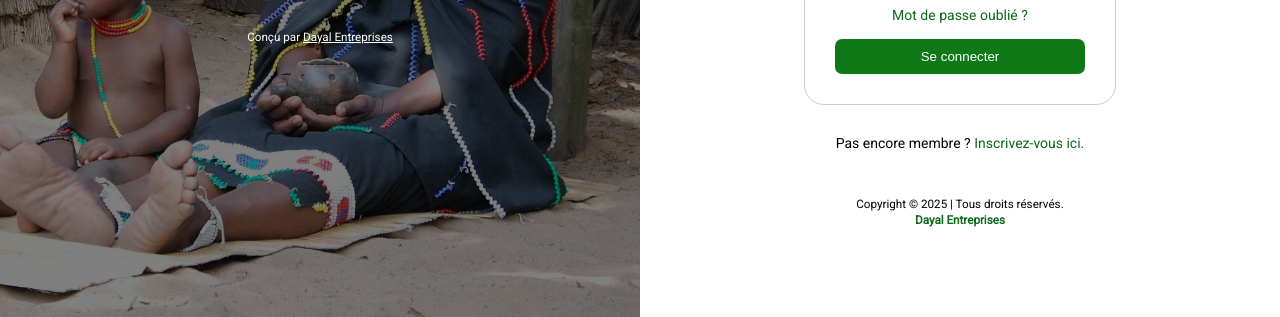
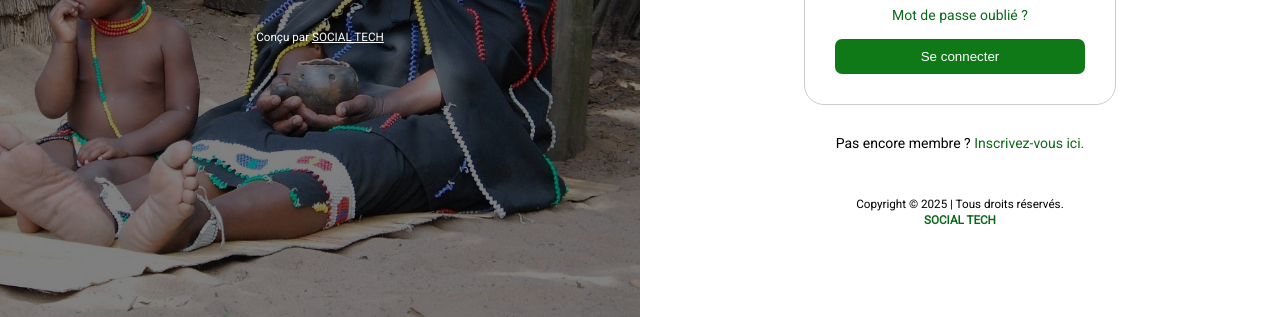
Before and after one commit to ABENIKokouBernard/authentication_gate, a plain HTML site: page index.html in a window 1280 px wide. Shown: the part 433-750 px from the top of the page. Drawn offline with Linux system fonts and the light colour scheme.

Commit message:
Update index.html

```diff
--- a/index.html
+++ b/index.html
@@ -28,7 +28,7 @@
                         </h3><br /><br />
 
                         <small>
-                            Conçu par <a class="text-white" href=""><u>Dayal Entreprises</u></a>
+                            Conçu par <a class="text-white" href=""><u>SOCIAL TECH</u></a>
                         </small>
                     </div>
                 </div>
@@ -72,7 +72,7 @@
                     <small>
                         Copyright &copy; 2025 | Tous droits réservés.<br />
                         <a href="">
-                            <b>Dayal Entreprises</b>
+                            <b>SOCIAL TECH</b>
                         </a>
                     </small>
                 </p>
```
